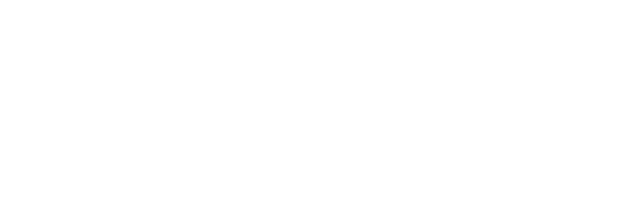
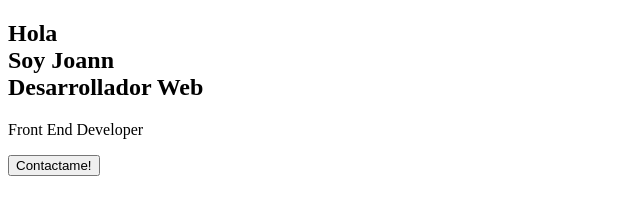
Before and after one commit to joannddn/joannddn.github.io, a plain HTML site: page index.html in a window 1280 px wide. Shown: the whole page, without its empty margins (0-640 px from the left). Drawn offline with Linux system fonts and the light colour scheme.

Commit message:
html and css basic config 0.1

```diff
--- a/index.html
+++ b/index.html
@@ -1 +1,29 @@
 <!DOCTYPE html>
+<html lang="es">
+<head>
+    <meta charset="UTF-8">
+    <meta http-equiv="X-UA-Compatible" content="IE=edge">
+    <meta name="viewport" content="width=device-width, initial-scale=1.0">
+    <link rel="preconnect" href="https://fonts.googleapis.com">
+    <link rel="preconnect" href="https://fonts.gstatic.com" crossorigin>
+    <link href="https://fonts.googleapis.com/css2?family=Patrick+Hand&display=swap" rel="stylesheet">
+
+    <title>Joannddn Resume</title>
+</head>
+<body>
+    <div class="container">
+        <section>
+            <header>
+                <h1>Hola<br>Soy Joann<br>Desarrollador Web</h1>
+                <p>Front End Developer</p>
+                <from>
+                    <input type="button" class="Contact-button" id="contact-button-header" src="#contactform" value="Contactame!"/>
+                </from>
+            </header>
+        </section>
+    </div>
+
+
+
+</body>
+</html>
--- /dev/null
+++ b/style.css
@@ -0,0 +1,10 @@
+* {
+	padding: 0;
+	margin: 0;
+	box-sizing: border-box;
+}
+
+body {
+    background-color: #333333;
+    font-family: 'Patrick Hand', cursive;
+}
```
